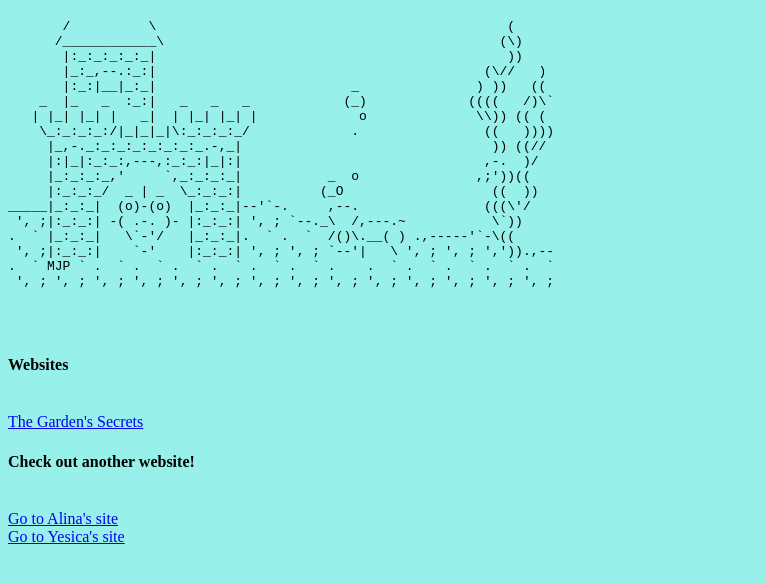
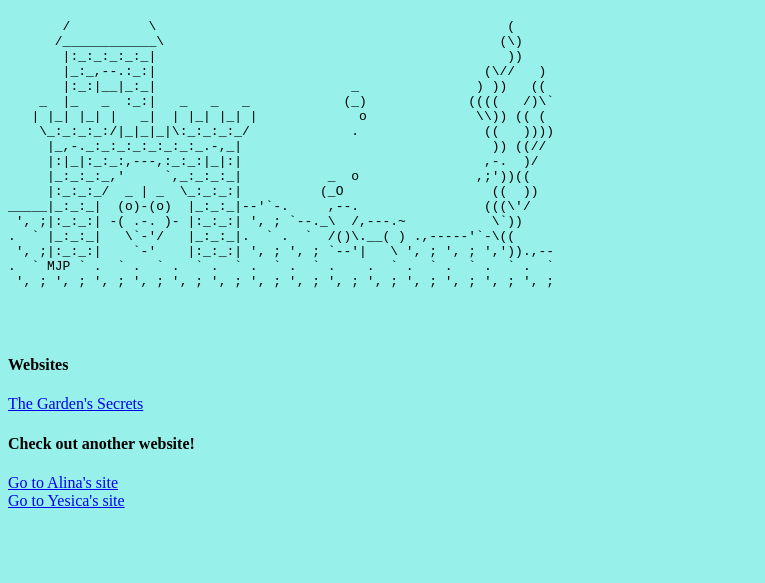
Before and after one commit to natalieophaso/natalie-ophaso-interactive-development-2025-fall, a plain HTML site: page index.html in a window 1280 px wide. Shown: the part 61-644 px from the top of the page, without its empty margins (0-765 px from the left). Drawn offline with Linux system fonts and the light colour scheme.

Commit message:
Line Break Change

```diff
--- a/index.html
+++ b/index.html
@@ -27,9 +27,9 @@ _____|_:_:_|  (o)-(o)  |_:_:_|--'`-.     ,--.                (((\'/
 .  ` MJP ` .  ` .  ` .  ` .  ` .  ` .  ` .    .  ` .  ` .  ` .  ` .  `
  ', ; ', ; ', ; ', ; ', ; ', ; ', ; ', ; ', ; ', ; ', ; ', ; ', ; ', ;
     </pre><br>
-    <body><h4>Websites</h4><br>
+    <body><h4>Websites</h4>
     <a href="../homework-1/index.html">The Garden's Secrets</a><br>
-    <h4>Check out another website!</h4><br>
+    <h4>Check out another website!</h4>
     <a href="https://akham00.github.io/alina-khamphavong-interactive-development-2025-fall/">Go to Alina's site</a><br>
     <a href="https://yperez-01.github.io/yesica-perez-interactive-development-2025-fall/. ">Go to Yesica's site</a>
     </body>
```
